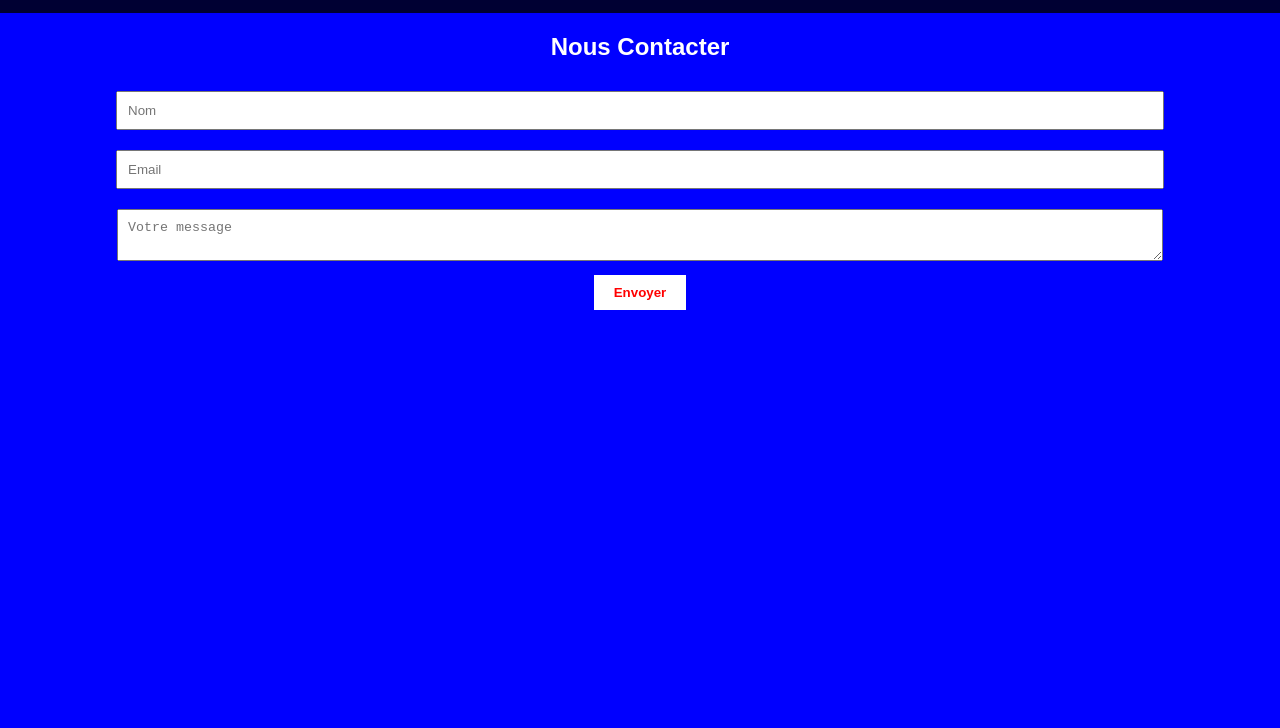
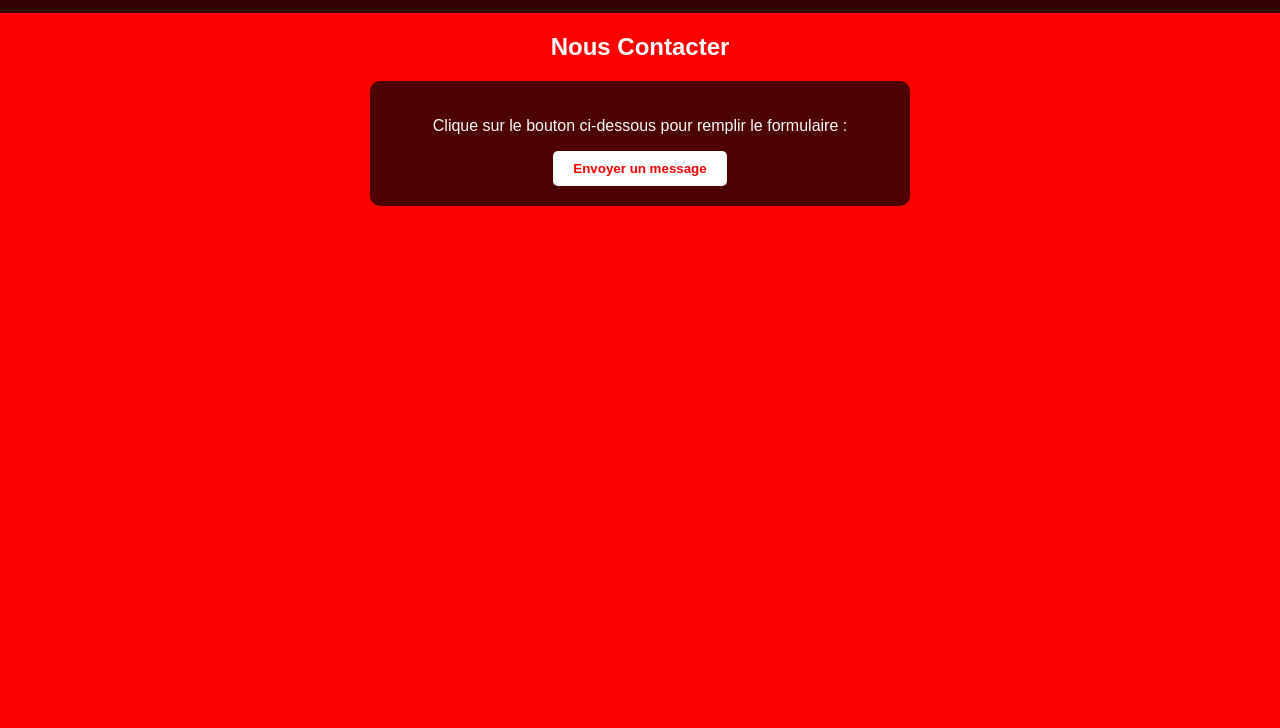
Before and after one commit to Louis-AZK/AZK-boutique-, a plain HTML site: page contact.html in a window 1280 px wide. Shown: the part 72-800 px from the top of the page. Drawn offline with Linux system fonts and the light colour scheme.

Commit message:
Update contact.html

```diff
--- a/contact.html
+++ b/contact.html
@@ -6,7 +6,7 @@
     <title>AZK - Contact</title>
     <style>
         body {
-            background: Blue;
+            background: red;
             color: white;
             font-family: Arial, sans-serif;
             margin: 0;
@@ -20,10 +20,12 @@
         h1 {
             margin: 0;
         }
-        input, textarea {
-            width: 80%;
-            padding: 10px;
-            margin: 10px 0;
+        .container {
+            max-width: 500px;
+            margin: auto;
+            padding: 20px;
+            background: rgba(0, 0, 0, 0.7);
+            border-radius: 10px;
         }
         button {
             background: white;
@@ -32,6 +34,7 @@
             border: none;
             cursor: pointer;
             font-weight: bold;
+            border-radius: 5px;
         }
     </style>
 </head>
@@ -42,11 +45,12 @@
     </header>
 
     <h2>Nous Contacter</h2>
-    <form>
-        <input type="text" placeholder="Nom" required><br>
-        <input type="email" placeholder="Email" required><br>
-        <textarea placeholder="Votre message"></textarea><br>
-        <button type="submit">Envoyer</button>
-    </form>
+
+    <div class="container">
+        <p>Clique sur le bouton ci-dessous pour remplir le formulaire :</p>
+        <a href="https://forms.gle/r726t97sd5zKXUdU6"target="_blank">
+            <button>Envoyer un message</button>
+        </a>
+    </div>
 </body>
 </html>
```
